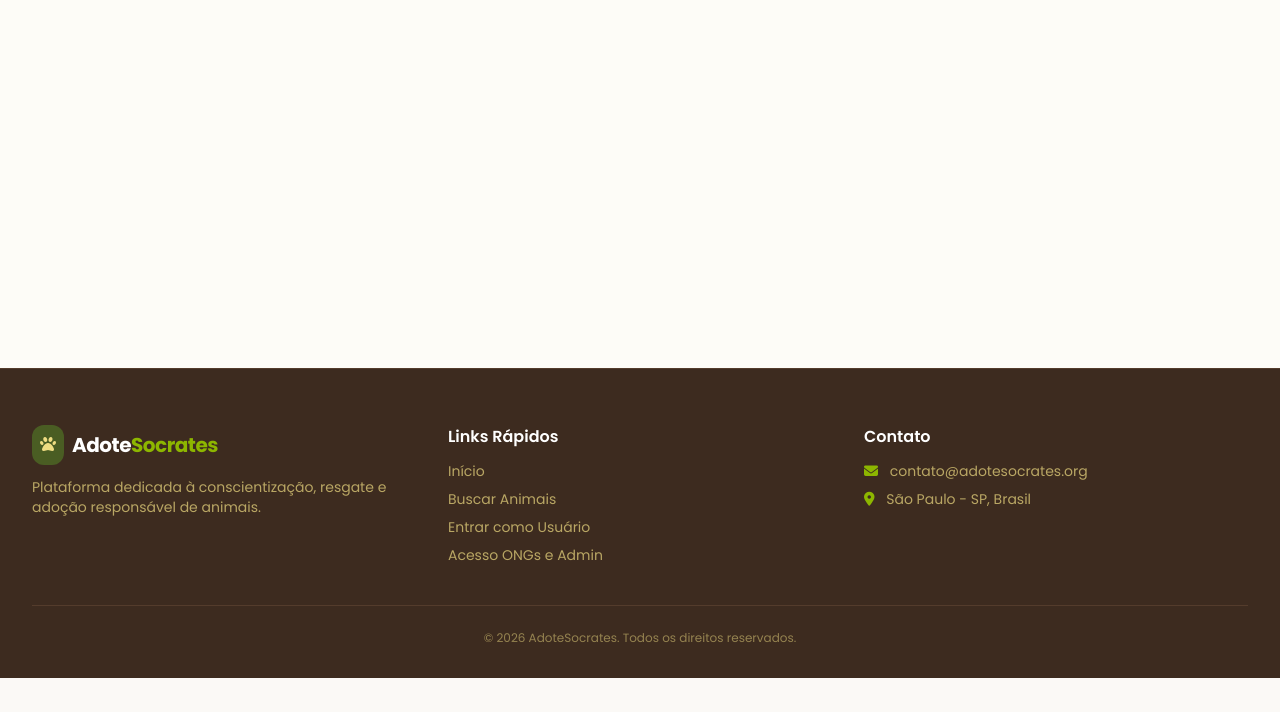
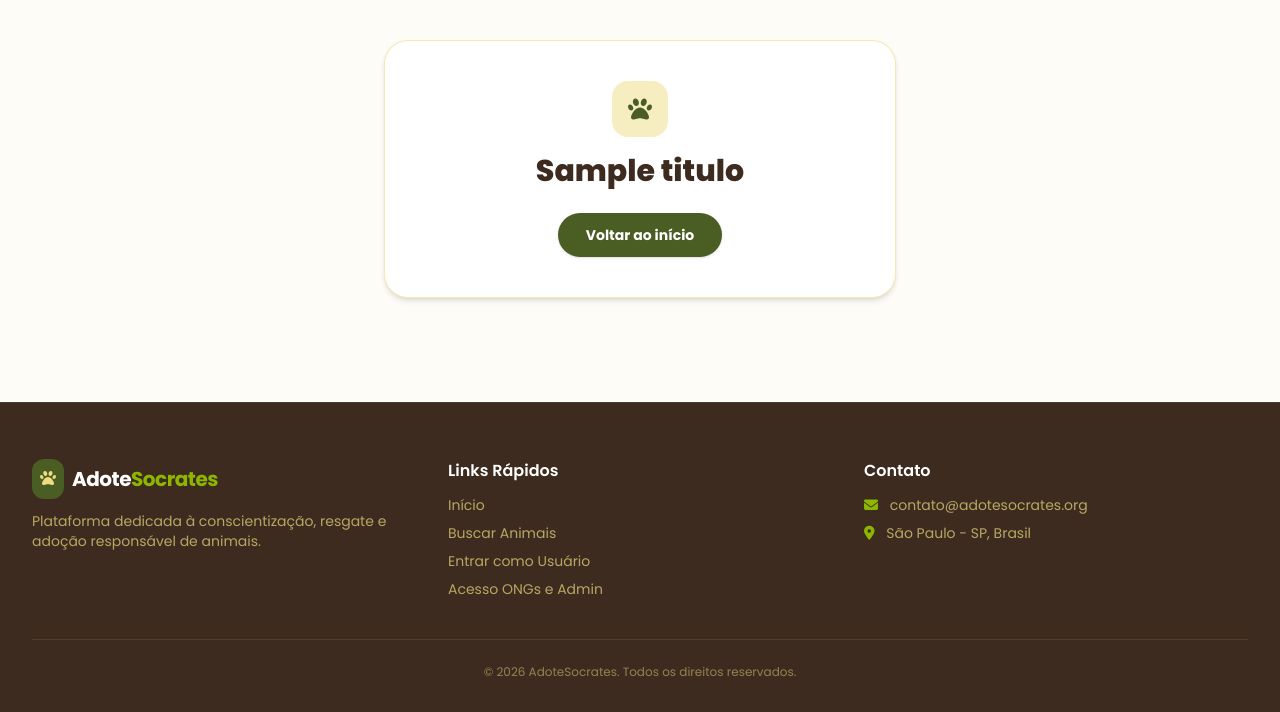
Before and after one commit to thomas-a42/etec-tcc, a Flask app: template web/templates/erro.html in a window 1280 px wide. Shown: the part 122-834 px from the top of the page. Before the commit the page ends 800 px from the top, so only its background shows below. Run offline with Flask 3, Linux system fonts and the light colour scheme; the template is opened without the code that fills it: most values are stand-ins (such as "Sample title", 1, 10 or a date in 2020); some libraries are stand-ins or nearby versions.

Commit message:
Update error page layout and styling

```diff
--- a/web/templates/erro.html
+++ b/web/templates/erro.html
@@ -1,10 +1,17 @@
 {% extends "base.html" %}
-{% block titulo %}{{ titulo }}{% endblock %}
+{% block title %}{{ titulo }} - AdoteSocrates{% endblock %}
 
-{% block conteudo %}
-<section class="auth-card">
-  <h1>{{ titulo }}</h1>
-  <p class="muted">{{ msg }}</p>
-  <a class="btn" href="{{ url_for('public.home') }}">Voltar ao início</a>
+{% block content %}
+<section class="max-w-lg mx-auto bg-white p-8 sm:p-10 rounded-3xl border border-flax/60 shadow-md text-center space-y-4">
+    <div class="w-14 h-14 bg-flax/50 text-moss rounded-2xl flex items-center justify-center text-2xl mx-auto">
+        <i class="fa-solid fa-paw"></i>
+    </div>
+    <h1 class="text-2xl sm:text-3xl font-extrabold text-bistre">{{ titulo }}</h1>
+    <p class="text-sm text-bistre/75">{{ msg }}</p>
+    <div class="pt-2">
+        <a href="{{ url_for('public.home') }}" class="bg-moss hover:bg-moss-dark text-white font-bold px-7 py-3 rounded-full shadow transition inline-block text-sm">
+            Voltar ao início
+        </a>
+    </div>
 </section>
 {% endblock %}
```
